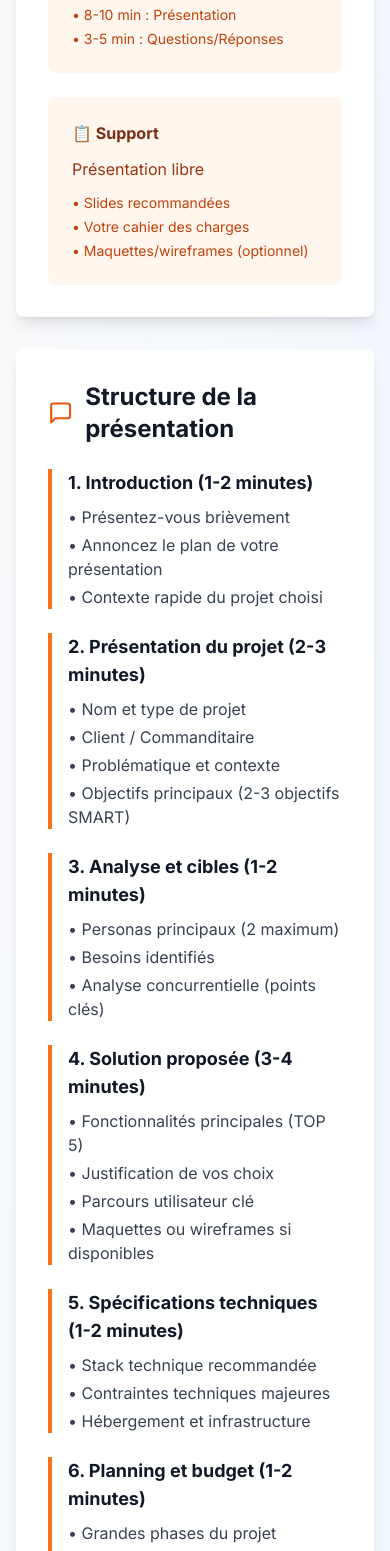
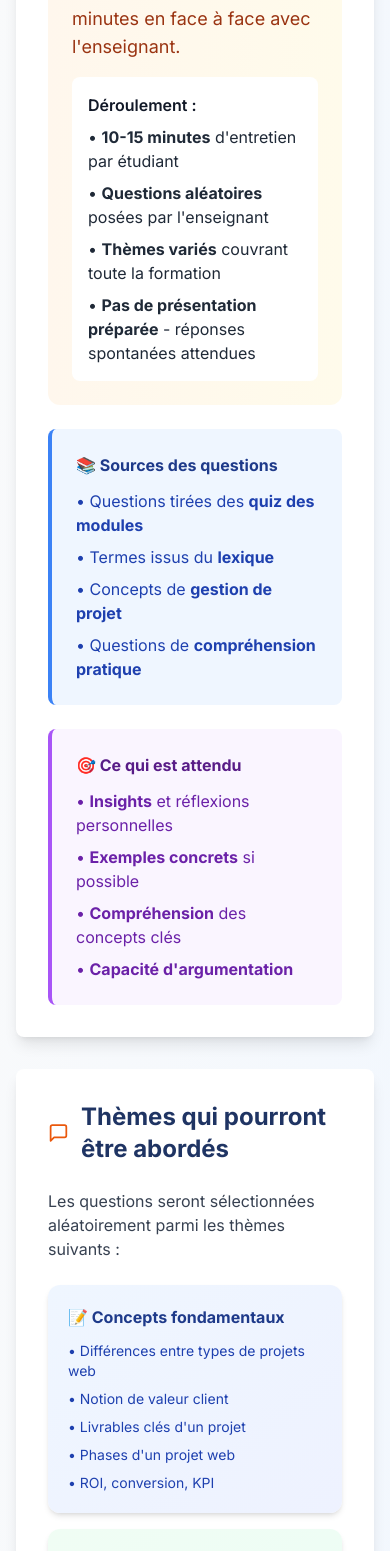
Before and after one commit to GetupAgency/Gestion-de-Projet-Ing-media, a Next.js app: page /evaluation in a window 390 px wide. Shown: the part 435-1986 px from the top of the page. Built offline with nearby package versions, Linux system fonts and the light colour scheme.

Commit message:
troisième commit - Application de formation

```diff
--- a/app/evaluation/page.tsx
+++ b/app/evaluation/page.tsx
@@ -1,7 +1,7 @@
 'use client'
 
 import Link from 'next/link'
-import { ArrowLeft, Users, Clock, CheckSquare, Lightbulb, MessageSquare } from 'lucide-react'
+import { ArrowLeft, Users, Clock, CheckSquare, Lightbulb, MessageSquare, BookOpen, CheckCircle } from 'lucide-react'
 import Footer from '@/components/Footer'
 
 export default function EvaluationPage() {
@@ -15,9 +15,9 @@ export default function EvaluationPage() {
           </Link>
           <div className="flex items-center justify-between">
             <div>
-              <h1 className="text-3xl font-bold text-white">Évaluation Finale</h1>
+              <h1 className="text-3xl font-bold text-white">Évaluation Orale</h1>
               <p className="text-ingemedia-cyan mt-1">
-                Préparez votre présentation orale de 10-15 minutes
+                Entretien individuel de 10-15 minutes
               </p>
             </div>
             <Users className="w-12 h-12 text-ingemedia-cyan" />
@@ -30,116 +30,145 @@ export default function EvaluationPage() {
         <div className="bg-white rounded-lg shadow-lg p-8 mb-8">
           <div className="flex items-center mb-6">
             <Clock className="w-8 h-8 text-orange-600 mr-3" />
-            <h2 className="text-2xl font-bold text-gray-900">Format de l'évaluation</h2>
+            <h2 className="text-2xl font-bold text-ingemedia-blue">Format de l'évaluation</h2>
+          </div>
+
+          <div className="bg-gradient-to-r from-orange-50 to-amber-50 rounded-xl p-6 mb-6">
+            <h3 className="font-bold text-orange-900 mb-3 text-xl">Entretien oral individuel</h3>
+            <p className="text-orange-800 text-lg mb-4">
+              L'évaluation prend la forme d'un entretien de 10-15 minutes en face à face avec l'enseignant.
+            </p>
+            <div className="bg-white rounded-lg p-4">
+              <p className="font-semibold text-gray-900 mb-2">Déroulement :</p>
+              <ul className="space-y-2 text-gray-800">
+                <li>• <strong>10-15 minutes</strong> d'entretien par étudiant</li>
+                <li>• <strong>Questions aléatoires</strong> posées par l'enseignant</li>
+                <li>• <strong>Thèmes variés</strong> couvrant toute la formation</li>
+                <li>• <strong>Pas de présentation préparée</strong> - réponses spontanées attendues</li>
+              </ul>
+            </div>
           </div>
 
           <div className="grid md:grid-cols-2 gap-6">
-            <div className="bg-orange-50 rounded-lg p-6">
-              <h3 className="font-bold text-orange-900 mb-3">⏱️ Durée</h3>
-              <p className="text-orange-800">10-15 minutes par étudiant</p>
-              <ul className="mt-3 space-y-1 text-sm text-orange-700">
-                <li>• 8-10 min : Présentation</li>
-                <li>• 3-5 min : Questions/Réponses</li>
+            <div className="bg-blue-50 rounded-lg p-6 border-l-4 border-blue-500">
+              <h3 className="font-bold text-blue-900 mb-3">📚 Sources des questions</h3>
+              <ul className="space-y-2 text-blue-800">
+                <li>• Questions tirées des <strong>quiz des modules</strong></li>
+                <li>• Termes issus du <strong>lexique</strong></li>
+                <li>• Concepts de <strong>gestion de projet</strong></li>
+                <li>• Questions de <strong>compréhension pratique</strong></li>
               </ul>
             </div>
 
-            <div className="bg-orange-50 rounded-lg p-6">
-              <h3 className="font-bold text-orange-900 mb-3">📋 Support</h3>
-              <p className="text-orange-800">Présentation libre</p>
-              <ul className="mt-3 space-y-1 text-sm text-orange-700">
-                <li>• Slides recommandées</li>
-                <li>• Votre cahier des charges</li>
-                <li>• Maquettes/wireframes (optionnel)</li>
+            <div className="bg-purple-50 rounded-lg p-6 border-l-4 border-purple-500">
+              <h3 className="font-bold text-purple-900 mb-3">🎯 Ce qui est attendu</h3>
+              <ul className="space-y-2 text-purple-800">
+                <li>• <strong>Insights</strong> et réflexions personnelles</li>
+                <li>• <strong>Exemples concrets</strong> si possible</li>
+                <li>• <strong>Compréhension</strong> des concepts clés</li>
+                <li>• <strong>Capacité d'argumentation</strong></li>
               </ul>
             </div>
           </div>
         </div>
 
-        {/* Structure de la présentation */}
+        {/* Thèmes abordés */}
         <div className="bg-white rounded-lg shadow-lg p-8 mb-8">
           <div className="flex items-center mb-6">
             <MessageSquare className="w-8 h-8 text-orange-600 mr-3" />
-            <h2 className="text-2xl font-bold text-gray-900">Structure de la présentation</h2>
+            <h2 className="text-2xl font-bold text-ingemedia-blue">Thèmes qui pourront être abordés</h2>
           </div>
 
-          <div className="space-y-6">
-            <div className="border-l-4 border-orange-500 pl-4">
-              <h3 className="text-lg font-bold text-gray-900 mb-2">
-                1. Introduction (1-2 minutes)
-              </h3>
-              <ul className="space-y-1 text-gray-700">
-                <li>• Présentez-vous brièvement</li>
-                <li>• Annoncez le plan de votre présentation</li>
-                <li>• Contexte rapide du projet choisi</li>
+          <p className="text-gray-700 mb-6">
+            Les questions seront sélectionnées aléatoirement parmi les thèmes suivants :
+          </p>
+
+          <div className="grid md:grid-cols-2 gap-4">
+            <div className="bg-gradient-to-br from-blue-50 to-indigo-50 rounded-xl p-5 shadow-md">
+              <h3 className="font-bold text-blue-900 mb-3">📝 Concepts fondamentaux</h3>
+              <ul className="space-y-2 text-blue-800 text-sm">
+                <li>• Différences entre types de projets web</li>
+                <li>• Notion de valeur client</li>
+                <li>• Livrables clés d'un projet</li>
+                <li>• Phases d'un projet web</li>
+                <li>• ROI, conversion, KPI</li>
               </ul>
             </div>
 
-            <div className="border-l-4 border-orange-500 pl-4">
-              <h3 className="text-lg font-bold text-gray-900 mb-2">
-                2. Présentation du projet (2-3 minutes)
-              </h3>
-              <ul className="space-y-1 text-gray-700">
-                <li>• Nom et type de projet</li>
-                <li>• Client / Commanditaire</li>
-                <li>• Problématique et contexte</li>
-                <li>• Objectifs principaux (2-3 objectifs SMART)</li>
+            <div className="bg-gradient-to-br from-green-50 to-emerald-50 rounded-xl p-5 shadow-md">
+              <h3 className="font-bold text-green-900 mb-3">📋 Cahier des charges & Cadrage</h3>
+              <ul className="space-y-2 text-green-800 text-sm">
+                <li>• Rôle et structure d'un CDC</li>
+                <li>• User stories et personas</li>
+                <li>• Cartographie de l'existant</li>
+                <li>• Étude des cibles</li>
+                <li>• Constitution d'équipe projet</li>
               </ul>
             </div>
 
-            <div className="border-l-4 border-orange-500 pl-4">
-              <h3 className="text-lg font-bold text-gray-900 mb-2">
-                3. Analyse et cibles (1-2 minutes)
-              </h3>
-              <ul className="space-y-1 text-gray-700">
-                <li>• Personas principaux (2 maximum)</li>
-                <li>• Besoins identifiés</li>
-                <li>• Analyse concurrentielle (points clés)</li>
+            <div className="bg-gradient-to-br from-purple-50 to-pink-50 rounded-xl p-5 shadow-md">
+              <h3 className="font-bold text-purple-900 mb-3">📊 Planification & Budget</h3>
+              <ul className="space-y-2 text-purple-800 text-sm">
+                <li>• Méthodes de planification (Gantt, Agile)</li>
+                <li>• Jalons et dépendances</li>
+                <li>• Estimation budgétaire</li>
+                <li>• Gestion des risques</li>
+                <li>• Scope creep et arbitrages</li>
               </ul>
             </div>
 
-            <div className="border-l-4 border-orange-500 pl-4">
-              <h3 className="text-lg font-bold text-gray-900 mb-2">
-                4. Solution proposée (3-4 minutes)
-              </h3>
-              <ul className="space-y-1 text-gray-700">
-                <li>• Fonctionnalités principales (TOP 5)</li>
-                <li>• Justification de vos choix</li>
-                <li>• Parcours utilisateur clé</li>
-                <li>• Maquettes ou wireframes si disponibles</li>
-              </ul>
-            </div>
-
-            <div className="border-l-4 border-orange-500 pl-4">
-              <h3 className="text-lg font-bold text-gray-900 mb-2">
-                5. Spécifications techniques (1-2 minutes)
-              </h3>
-              <ul className="space-y-1 text-gray-700">
-                <li>• Stack technique recommandée</li>
-                <li>• Contraintes techniques majeures</li>
+            <div className="bg-gradient-to-br from-orange-50 to-amber-50 rounded-xl p-5 shadow-md">
+              <h3 className="font-bold text-orange-900 mb-3">💻 Technologies & CMS</h3>
+              <ul className="space-y-2 text-orange-800 text-sm">
+                <li>• Frontend, Backend, API</li>
+                <li>• CMS (WordPress, Shopify, etc.)</li>
+                <li>• Choix de stack technique</li>
+                <li>• CMS vs développement sur mesure</li>
                 <li>• Hébergement et infrastructure</li>
               </ul>
             </div>
 
-            <div className="border-l-4 border-orange-500 pl-4">
-              <h3 className="text-lg font-bold text-gray-900 mb-2">
-                6. Planning et budget (1-2 minutes)
-              </h3>
-              <ul className="space-y-1 text-gray-700">
-                <li>• Grandes phases du projet</li>
-                <li>• Jalons principaux</li>
-                <li>• Budget global et répartition</li>
-                <li>• Équipe nécessaire</li>
+            <div className="bg-gradient-to-br from-red-50 to-rose-50 rounded-xl p-5 shadow-md">
+              <h3 className="font-bold text-red-900 mb-3">🧪 Tests & Recette</h3>
+              <ul className="space-y-2 text-red-800 text-sm">
+                <li>• Types de tests</li>
+                <li>• Recette client et PV</li>
+                <li>• Classification des bugs</li>
+                <li>• Outils de test (Lighthouse, Cypress...)</li>
+                <li>• Gestion des anomalies</li>
               </ul>
             </div>
 
-            <div className="border-l-4 border-orange-500 pl-4">
-              <h3 className="text-lg font-bold text-gray-900 mb-2">
-                7. Conclusion (1 minute)
-              </h3>
-              <ul className="space-y-1 text-gray-700">
-                <li>• Critères de succès</li>
-                <li>• Récapitulatif des points clés</li>
-                <li>• Ouverture sur l'après-projet</li>
+            <div className="bg-gradient-to-br from-teal-50 to-cyan-50 rounded-xl p-5 shadow-md">
+              <h3 className="font-bold text-teal-900 mb-3">🚀 Déploiement & Maintenance</h3>
+              <ul className="space-y-2 text-teal-800 text-sm">
+                <li>• Stratégies de déploiement</li>
+                <li>• SSL, HTTPS, DNS</li>
+                <li>• Rollback et plan B</li>
+                <li>• Maintenance corrective vs évolutive</li>
+                <li>• Bilan de projet</li>
+              </ul>
+            </div>
+
+            <div className="bg-gradient-to-br from-indigo-50 to-violet-50 rounded-xl p-5 shadow-md">
+              <h3 className="font-bold text-indigo-900 mb-3">♿ SEO, Accessibilité & Éco</h3>
+              <ul className="space-y-2 text-indigo-800 text-sm">
+                <li>• SEO et référencement</li>
+                <li>• RGAA et accessibilité</li>
+                <li>• Écoconception web</li>
+                <li>• Performance et optimisation</li>
+                <li>• Bonnes pratiques</li>
+              </ul>
+            </div>
+
+            <div className="bg-gradient-to-br from-pink-50 to-fuchsia-50 rounded-xl p-5 shadow-md">
+              <h3 className="font-bold text-pink-900 mb-3">👨‍💼 Compétences & Lexique</h3>
+              <ul className="space-y-2 text-pink-800 text-sm">
+                <li>• Soft skills du chef de projet</li>
+                <li>• Savoir-être professionnel</li>
+                <li>• Définitions de termes techniques</li>
+                <li>• Outils de gestion (Git, Figma, Trello...)</li>
+                <li>• Vocabulaire métier</li>
               </ul>
             </div>
           </div>
@@ -149,96 +178,176 @@ export default function EvaluationPage() {
         <div className="bg-white rounded-lg shadow-lg p-8 mb-8">
           <div className="flex items-center mb-6">
             <CheckSquare className="w-8 h-8 text-orange-600 mr-3" />
-            <h2 className="text-2xl font-bold text-gray-900">Critères d'évaluation</h2>
+            <h2 className="text-2xl font-bold text-ingemedia-blue">Critères d'évaluation</h2>
           </div>
 
-          <div className="grid md:grid-cols-2 gap-6">
-            <div className="space-y-4">
-              <div>
-                <h3 className="font-bold text-gray-900 mb-2">📊 Qualité du cahier des charges (40%)</h3>
-                <ul className="text-sm text-gray-700 space-y-1">
-                  <li>• Complétude des sections</li>
-                  <li>• Pertinence des choix</li>
-                  <li>• Réalisme du projet</li>
-                  <li>• Qualité de la rédaction</li>
-                </ul>
-              </div>
-
-              <div>
-                <h3 className="font-bold text-gray-900 mb-2">🎤 Qualité de la présentation (30%)</h3>
-                <ul className="text-sm text-gray-700 space-y-1">
-                  <li>• Clarté et structure</li>
-                  <li>• Respect du timing</li>
-                  <li>• Qualité des supports</li>
-                  <li>• Expression orale</li>
-                </ul>
-              </div>
+          <div className="space-y-4">
+            <div className="bg-gradient-to-r from-blue-50 to-indigo-50 rounded-xl p-6 shadow-md">
+              <h3 className="font-bold text-blue-900 mb-3 text-lg">📚 Connaissances théoriques (40%)</h3>
+              <ul className="text-sm text-blue-800 space-y-2">
+                <li>• Maîtrise des concepts fondamentaux</li>
+                <li>• Compréhension du vocabulaire technique</li>
+                <li>• Connaissance des méthodologies et outils</li>
+                <li>• Capacité à définir les termes du lexique</li>
+              </ul>
             </div>
 
-            <div className="space-y-4">
-              <div>
-                <h3 className="font-bold text-gray-900 mb-2">💡 Pertinence technique (20%)</h3>
-                <ul className="text-sm text-gray-700 space-y-1">
-                  <li>• Choix technologiques justifiés</li>
-                  <li>• Faisabilité technique</li>
-                  <li>• Anticipation des risques</li>
-                </ul>
-              </div>
+            <div className="bg-gradient-to-r from-green-50 to-emerald-50 rounded-xl p-6 shadow-md">
+              <h3 className="font-bold text-green-900 mb-3 text-lg">💡 Compréhension pratique (35%)</h3>
+              <ul className="text-sm text-green-800 space-y-2">
+                <li>• Capacité à donner des exemples concrets</li>
+                <li>• Réflexion sur l'application des concepts</li>
+                <li>• Insights personnels et analyse critique</li>
+                <li>• Liens entre théorie et pratique</li>
+              </ul>
+            </div>
 
-              <div>
-                <h3 className="font-bold text-gray-900 mb-2">❓ Questions/Réponses (10%)</h3>
-                <ul className="text-sm text-gray-700 space-y-1">
-                  <li>• Compréhension du sujet</li>
-                  <li>• Capacité d'argumentation</li>
-                  <li>• Réactivité et pertinence</li>
-                </ul>
-              </div>
+            <div className="bg-gradient-to-r from-purple-50 to-pink-50 rounded-xl p-6 shadow-md">
+              <h3 className="font-bold text-purple-900 mb-3 text-lg">🗣️ Expression et argumentation (25%)</h3>
+              <ul className="text-sm text-purple-800 space-y-2">
+                <li>• Clarté des explications</li>
+                <li>• Capacité d'argumentation</li>
+                <li>• Structuration de la pensée</li>
+                <li>• Réactivité aux questions</li>
+                <li>• Aptitude à expliquer sans jargon excessif</li>
+              </ul>
             </div>
+          </div>
+
+          <div className="mt-6 bg-yellow-50 border-l-4 border-yellow-500 rounded-lg p-5">
+            <p className="text-yellow-900">
+              <strong>Note importante :</strong> L'évaluation porte sur votre compréhension globale de la gestion de projet web,
+              pas sur la mémorisation parfaite. L'objectif est de démontrer que vous avez assimilé les concepts et que vous
+              pouvez les expliquer avec vos propres mots.
+            </p>
           </div>
         </div>
 
-        {/* Conseils */}
-        <div className="bg-gradient-to-r from-orange-500 to-amber-500 rounded-lg shadow-lg p-8 text-white">
+        {/* Conseils de préparation */}
+        <div className="bg-gradient-to-r from-ingemedia-blue to-primary-900 rounded-lg shadow-lg p-8 text-white">
           <div className="flex items-center mb-6">
             <Lightbulb className="w-8 h-8 mr-3" />
-            <h2 className="text-2xl font-bold">Conseils pour réussir</h2>
+            <h2 className="text-2xl font-bold">Comment se préparer ?</h2>
           </div>
 
           <div className="grid md:grid-cols-2 gap-6">
             <div>
-              <h3 className="font-bold mb-3">✅ À faire</h3>
-              <ul className="space-y-2 text-orange-50">
-                <li>• Répétez votre présentation plusieurs fois</li>
-                <li>• Chronométrez-vous</li>
-                <li>• Préparez des slides claires et visuelles</li>
-                <li>• Anticipez les questions possibles</li>
-                <li>• Soyez concret avec des exemples</li>
-                <li>• Montrez votre compréhension globale</li>
+              <h3 className="font-bold mb-3 text-ingemedia-cyan">✅ À faire</h3>
+              <ul className="space-y-2 text-blue-50">
+                <li>• <strong>Faites tous les quiz</strong> des modules</li>
+                <li>• <strong>Relisez le lexique</strong> régulièrement</li>
+                <li>• <strong>Révisez les concepts clés</strong> de chaque module</li>
+                <li>• <strong>Soyez attentif</strong> pendant les cours</li>
+                <li>• <strong>Préparez des exemples</strong> pour illustrer vos réponses</li>
+                <li>• <strong>Testez-vous</strong> en vous posant les questions du quiz</li>
+                <li>• <strong>Comprenez plutôt que mémorisez</strong></li>
               </ul>
             </div>
 
             <div>
-              <h3 className="font-bold mb-3">❌ À éviter</h3>
-              <ul className="space-y-2 text-orange-50">
-                <li>• Lire vos notes mot à mot</li>
-                <li>• Dépasser le temps imparti</li>
-                <li>• Négliger l'introduction et la conclusion</li>
-                <li>• Rester trop vague ou théorique</li>
-                <li>• Surcharger vos slides</li>
-                <li>• Oublier de justifier vos choix</li>
+              <h3 className="font-bold mb-3 text-ingemedia-cyan">❌ À éviter</h3>
+              <ul className="space-y-2 text-blue-50">
+                <li>• Apprendre par cœur sans comprendre</li>
+                <li>• Ignorer les quiz et le lexique</li>
+                <li>• Rester vague dans vos réponses</li>
+                <li>• Dire "je ne sais pas" sans réfléchir</li>
+                <li>• Utiliser du jargon sans l'expliquer</li>
+                <li>• Paniquer si vous ne savez pas tout</li>
               </ul>
             </div>
           </div>
+
+          <div className="mt-6 bg-white/10 rounded-lg p-5">
+            <p className="text-white font-semibold mb-2">💡 Astuce principale :</p>
+            <p className="text-blue-100">
+              Refaites le quiz global plusieurs fois ! Les questions changent à chaque fois (pool de 110+ questions).
+              C'est le meilleur moyen de vous préparer car ce sont ces mêmes questions qui pourront être posées à l'oral.
+            </p>
+          </div>
         </div>
 
-        {/* Call to action */}
-        <div className="mt-8 text-center">
-          <Link
-            href="/mission"
-            className="inline-flex items-center px-8 py-4 bg-orange-600 text-white rounded-lg hover:bg-orange-700 shadow-lg text-lg font-semibold"
-          >
-            Créer mon cahier des charges
-          </Link>
+        {/* Ressources de révision */}
+        <div className="bg-white rounded-lg shadow-lg p-8 mb-8">
+          <div className="flex items-center mb-6">
+            <BookOpen className="w-8 h-8 text-orange-600 mr-3" />
+            <h2 className="text-2xl font-bold text-ingemedia-blue">Ressources pour réviser</h2>
+          </div>
+
+          <div className="grid md:grid-cols-3 gap-4">
+            <Link href="/quiz" className="bg-gradient-to-br from-green-500 to-green-600 rounded-xl p-6 text-white hover:shadow-xl transition-all hover:scale-105">
+              <CheckCircle className="w-10 h-10 mb-3" />
+              <h3 className="font-bold text-lg mb-2">Quiz Global</h3>
+              <p className="text-green-100 text-sm">
+                Entraînez-vous avec 20 questions aléatoires
+              </p>
+            </Link>
+
+            <Link href="/lexique" className="bg-gradient-to-br from-indigo-500 to-indigo-600 rounded-xl p-6 text-white hover:shadow-xl transition-all hover:scale-105">
+              <BookOpen className="w-10 h-10 mb-3" />
+              <h3 className="font-bold text-lg mb-2">Lexique</h3>
+              <p className="text-indigo-100 text-sm">
+                250+ termes à connaître
+              </p>
+            </Link>
+
+            <Link href="/competences" className="bg-gradient-to-br from-teal-500 to-teal-600 rounded-xl p-6 text-white hover:shadow-xl transition-all hover:scale-105">
+              <Users className="w-10 h-10 mb-3" />
+              <h3 className="font-bold text-lg mb-2">Compétences</h3>
+              <p className="text-teal-100 text-sm">
+                Skills du chef de projet
+              </p>
+            </Link>
+          </div>
+
+          <div className="mt-6 bg-gradient-to-r from-amber-400 to-orange-500 rounded-xl p-6 text-center">
+            <p className="text-white font-bold text-xl mb-3">
+              🎯 Conseil de dernière minute
+            </p>
+            <p className="text-white">
+              La veille de l'oral, refaites le quiz global 2-3 fois et parcourez le lexique.
+              Concentrez-vous sur les termes marqués comme "essentiels" (3 étoiles).
+            </p>
+          </div>
+        </div>
+
+        {/* Exemples de questions */}
+        <div className="bg-white rounded-lg shadow-lg p-8">
+          <div className="flex items-center mb-6">
+            <MessageSquare className="w-8 h-8 text-orange-600 mr-3" />
+            <h2 className="text-2xl font-bold text-ingemedia-blue">Exemples de questions possibles</h2>
+          </div>
+
+          <div className="space-y-4">
+            <div className="bg-blue-50 rounded-lg p-4">
+              <p className="text-blue-900 font-semibold mb-2">Question type 1 : Définition</p>
+              <p className="text-blue-800 italic">"Qu'est-ce qu'un backlog ?"</p>
+              <p className="text-blue-800 italic">"Pouvez-vous m'expliquer ce qu'est une user story ?"</p>
+            </div>
+
+            <div className="bg-green-50 rounded-lg p-4">
+              <p className="text-green-900 font-semibold mb-2">Question type 2 : Comparaison</p>
+              <p className="text-green-800 italic">"Quelle est la différence entre un site vitrine et un e-commerce ?"</p>
+              <p className="text-green-800 italic">"WordPress ou développement sur mesure pour un site de 20 pages ?"</p>
+            </div>
+
+            <div className="bg-purple-50 rounded-lg p-4">
+              <p className="text-purple-900 font-semibold mb-2">Question type 3 : Situation pratique</p>
+              <p className="text-purple-800 italic">"Vous découvrez un bug bloquant en recette, que faites-vous ?"</p>
+              <p className="text-purple-800 italic">"Comment gérez-vous un client qui demande une fonctionnalité hors scope ?"</p>
+            </div>
+
+            <div className="bg-orange-50 rounded-lg p-4">
+              <p className="text-orange-900 font-semibold mb-2">Question type 4 : Méthodologie</p>
+              <p className="text-orange-800 italic">"Combien de phases compte un projet web complet ?"</p>
+              <p className="text-orange-800 italic">"Quelle est la durée typique d'un sprint en Scrum ?"</p>
+            </div>
+
+            <div className="bg-pink-50 rounded-lg p-4">
+              <p className="text-pink-900 font-semibold mb-2">Question type 5 : Soft skills</p>
+              <p className="text-pink-800 italic">"Quelles sont les qualités essentielles d'un chef de projet ?"</p>
+              <p className="text-pink-800 italic">"Comment gérez-vous le stress et les imprévus ?"</p>
+            </div>
+          </div>
         </div>
       </main>
 
```
